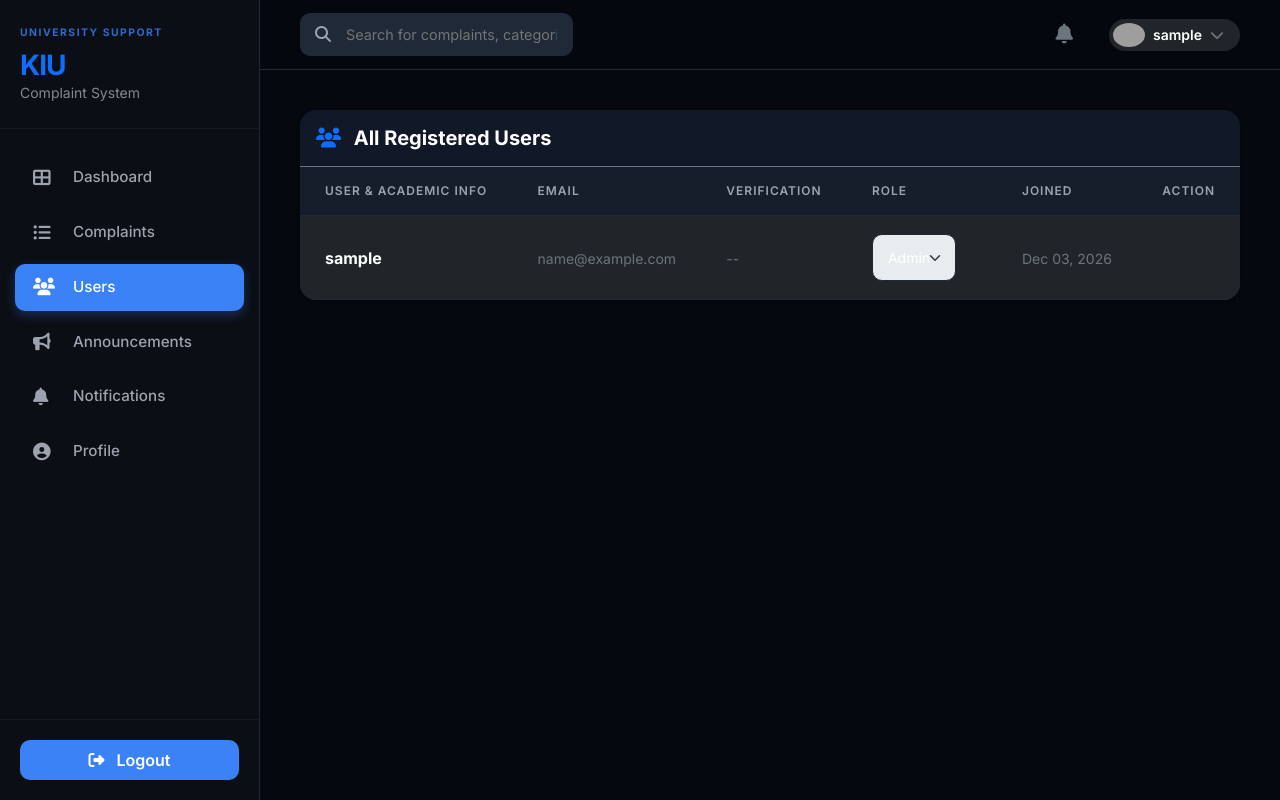
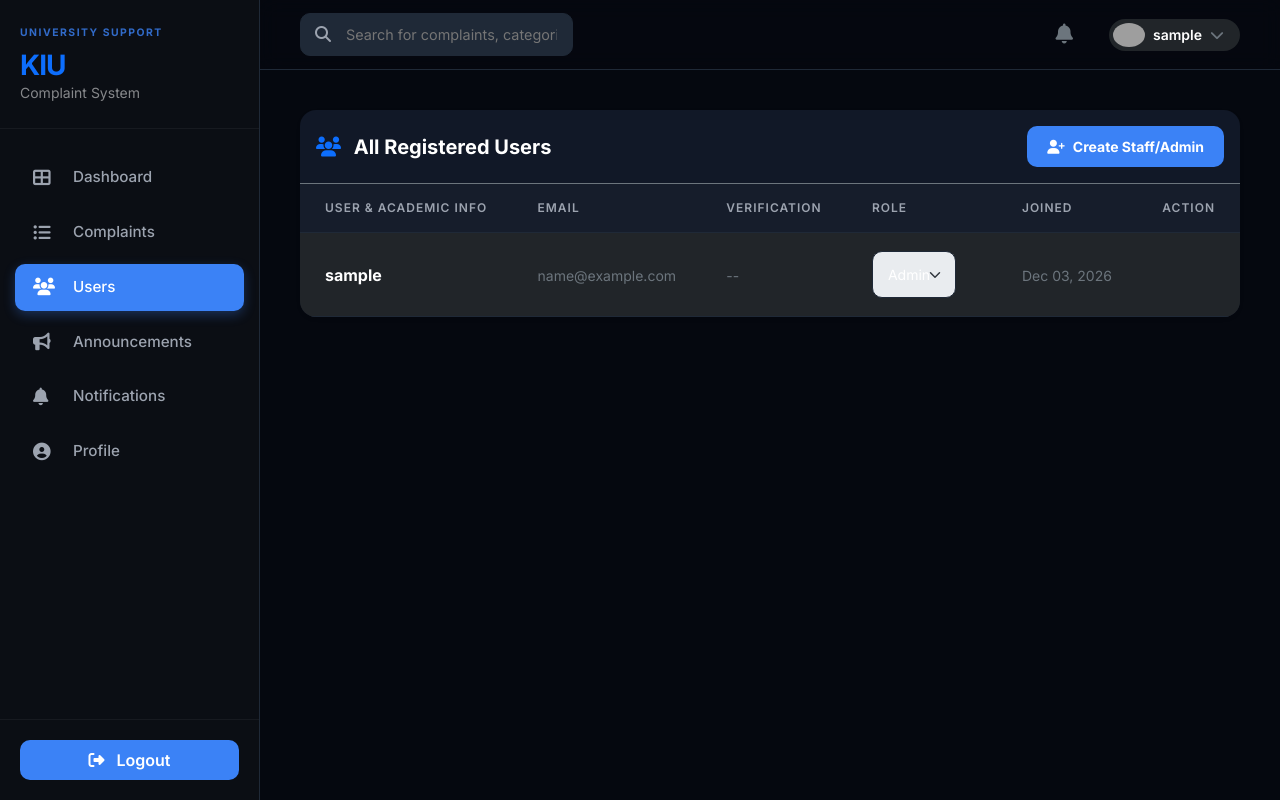
Before and after one commit to enochmicahf/kiu-online--system, a PHP site: page /admin_users.php in a window 1280 px wide. Run offline with PHP 8.4, Linux system fonts and the light colour scheme; the visitor is signed in with stand-in values (Sample User, id 1); grey boxes are pictures that could not be loaded.

Commit message:
Add admin user creation shortcut

```diff
--- a/admin_users.php
+++ b/admin_users.php
@@ -53,8 +53,11 @@ include 'includes/header.php';
 ?>
 
 <div class="card shadow-sm border-0">
-    <div class="card-header bg-transparent border-secondary p-3">
+    <div class="card-header bg-transparent border-secondary p-3 d-flex justify-content-between align-items-center gap-3">
         <h5 class="mb-0 text-white fw-bold"><i class="fas fa-users me-2 text-primary"></i> All Registered Users</h5>
+        <a href="init_admin.php" class="btn btn-primary btn-sm fw-bold">
+            <i class="fas fa-user-plus me-2"></i>Create Staff/Admin
+        </a>
     </div>
     <div class="card-body p-0">
         <?php if (isset($_GET['msg'])): ?>
```
